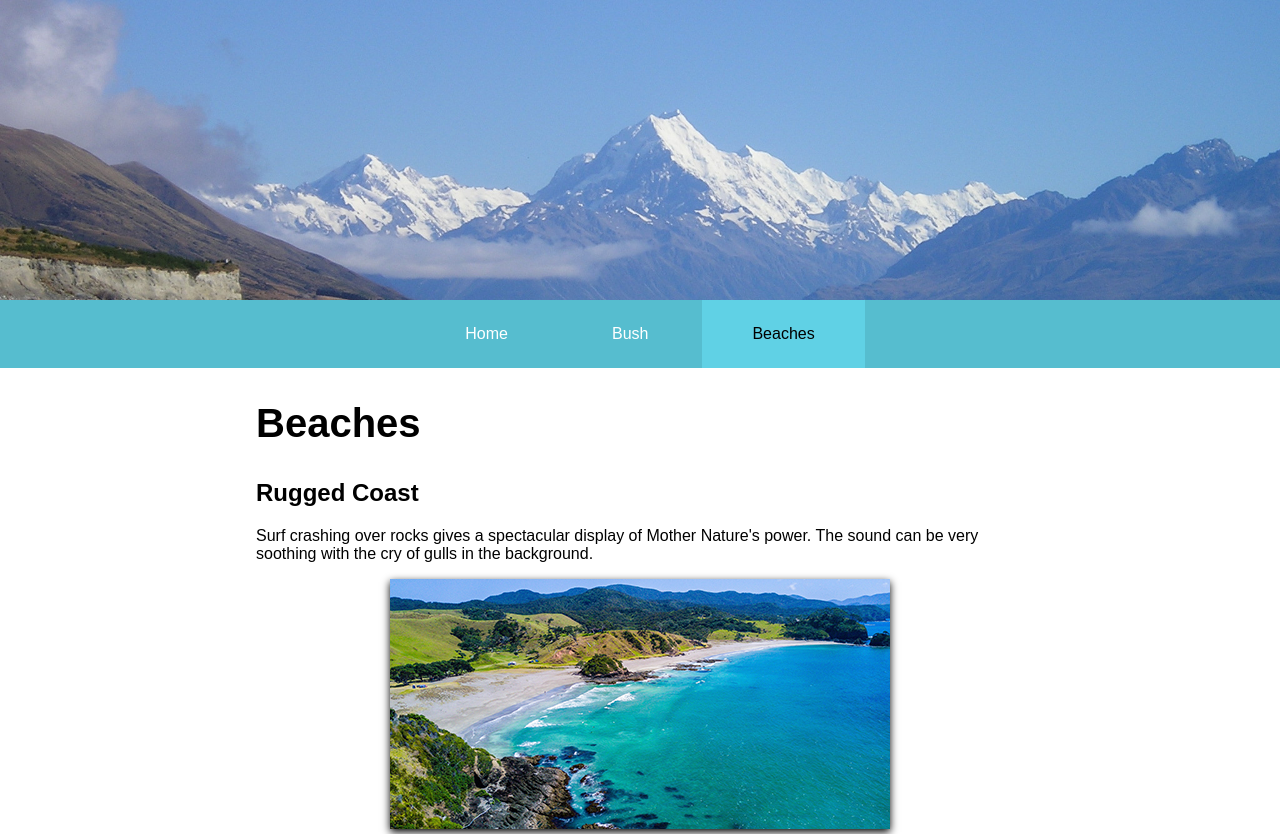
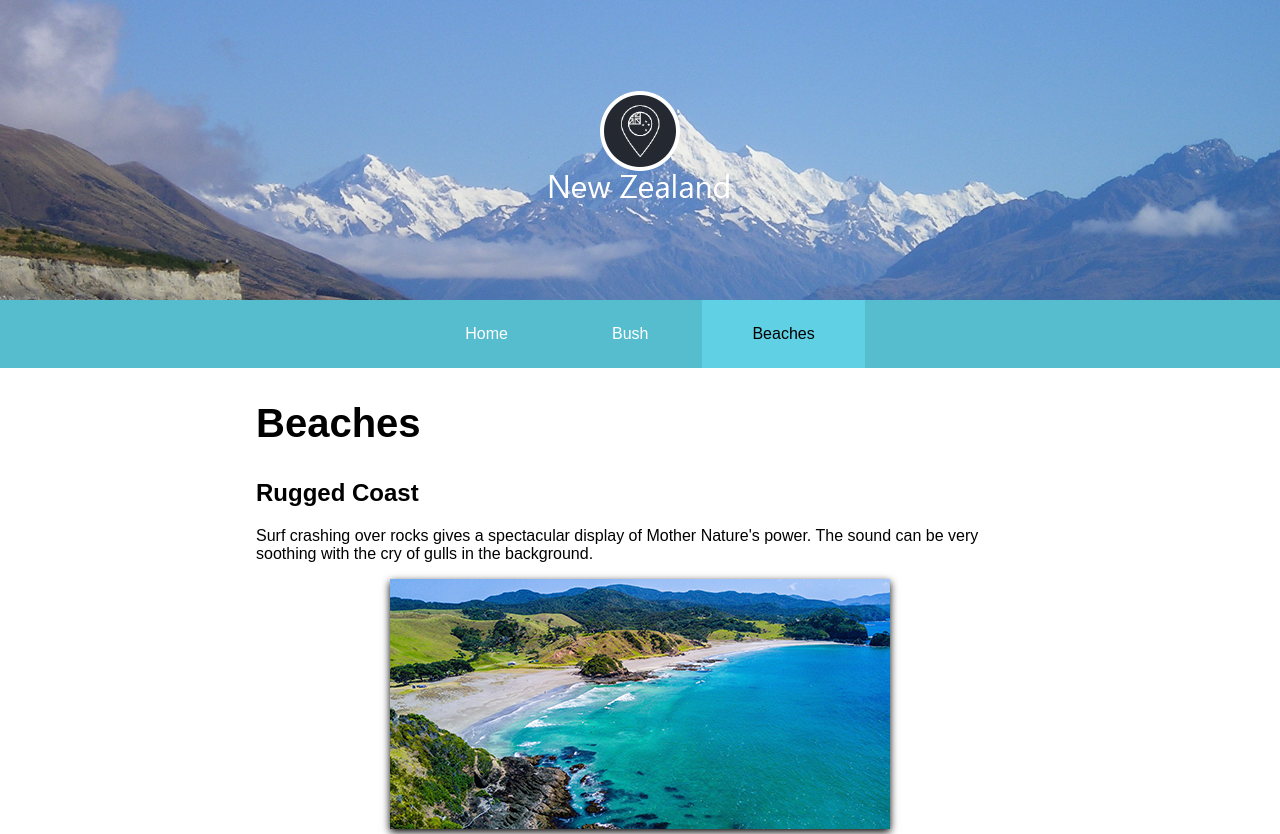
Before and after one commit to Vexnos/DTO2013-Website, a plain HTML site: page beaches.html in a window 1280 px wide. Shown: the top 834 px of the page. Drawn offline with Linux system fonts and the light colour scheme.

Commit message:
Added Logo

```diff
--- a/beaches.html
+++ b/beaches.html
@@ -24,7 +24,9 @@ Date: 2022-06-21
     </head>
 
     <body>
-        <header></header>
+        <header>
+            <img class="header" src="images/NewZealandLogo.png" alt="logo" />
+        </header>
         <nav>
             <a class="toggle-btn" href="#">
                 <span class="bar"></span>
--- a/css/style.css
+++ b/css/style.css
@@ -21,8 +21,8 @@ html {
 /*----- Images ----*/
 
 img.header {
-    width: 100%;
-    height: auto;
+    display: block;
+    margin: auto;
     z-index: 0;
 }
 
@@ -42,6 +42,7 @@ img.images:hover {
 
 /*---- Headers ----*/
 header {
+    display: flex;
     height: 300px;
     z-index: 0;
 }
@@ -219,6 +220,11 @@ footer p {
     header {
         height: 0;
     }
+
+    /* logo */
+    img.header {
+        display: none;
+    }
 }
 
 @media screen and (max-width: 850px) {
```
Also changed, not shown: bush.html (+3 -1 lines), index.html (+3 -1 lines).
